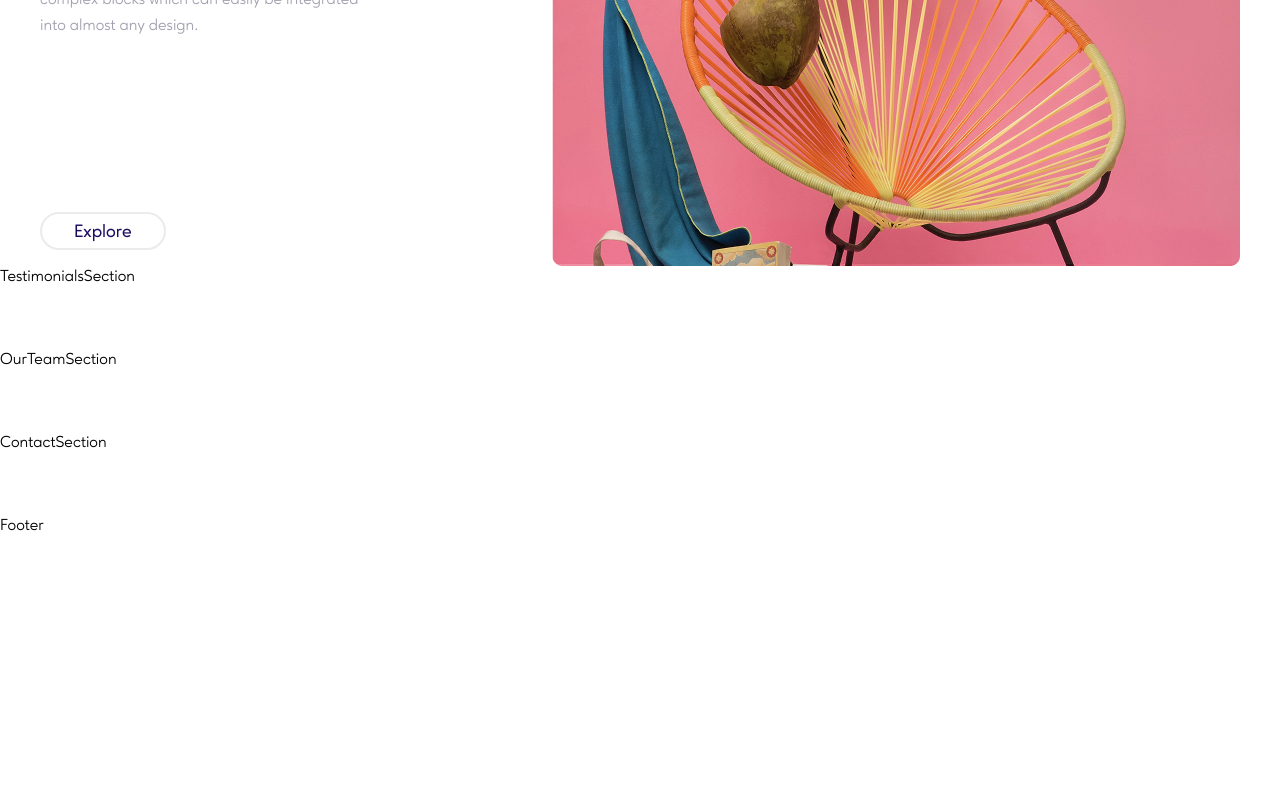
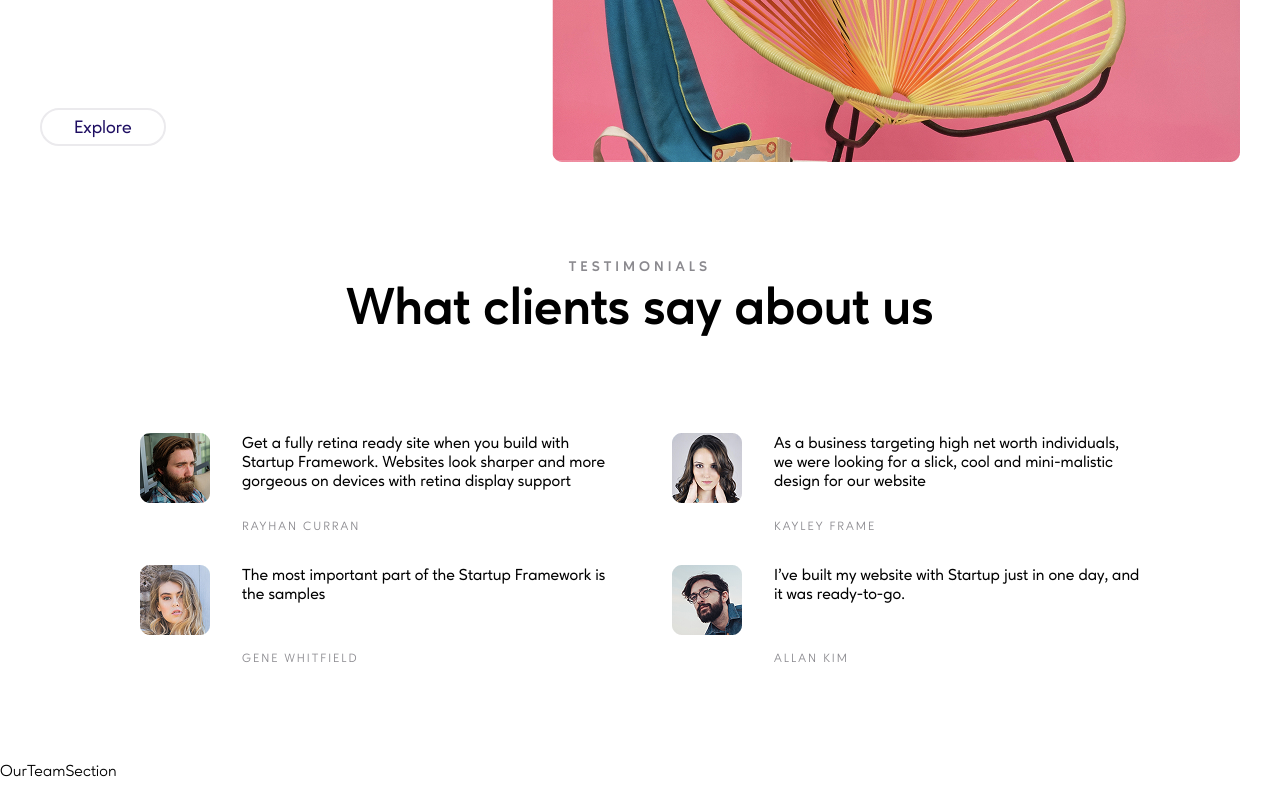
Before and after one commit to JoseAMota11/agency-landing-page, a React (Vite) app: page / in a window 1280 px wide. Shown: the part 2000-2797 px from the top of the page. Before the commit the page ends 2566 px from the top, so only its background shows below. Built offline with nearby package versions, Linux system fonts and the light colour scheme.

Commit message:
:lipstick: Styling testimonials-section component

```diff
--- a/src/App.css
+++ b/src/App.css
@@ -1,7 +1,7 @@
 .main-container {
   max-width: 1440px;
 
-  & > * {
-    margin-bottom: 4rem;
+  & > section {
+    margin-bottom: 6rem;
   }
 }
--- a/src/components/contact-section.tsx
+++ b/src/components/contact-section.tsx
@@ -1,5 +1,5 @@
 function ContactSection() {
-  return <div>ContactSection</div>;
+  return <section>ContactSection</section>;
 }
 
 export default ContactSection;
--- a/src/components/service-section.tsx
+++ b/src/components/service-section.tsx
@@ -1,5 +1,5 @@
 import './service-section.css';
-import Image2 from '../assets/imagen-2.jpg';
+import Image2 from '../assets/image-2.jpg';
 import Card from './card';
 import Icon2 from '../assets/icon-2.svg';
 import Icon3 from '../assets/icon-3.svg';
--- /dev/null
+++ b/src/components/testimonial-card.css
@@ -0,0 +1,25 @@
+.testimonial-card {
+  display: flex;
+  gap: 2rem;
+
+  .testimonial-card--image {
+    width: 70px;
+    height: 70px;
+  }
+  .testimonial-card--div {
+    display: flex;
+    flex-direction: column;
+    justify-content: space-between;
+
+    .testimonial-card--description {
+      font-weight: 500;
+    }
+
+    .testimonial-card--client-name {
+      color: #8a898e;
+      text-transform: uppercase;
+      letter-spacing: 2px;
+      font-size: 12px;
+    }
+  }
+}
--- /dev/null
+++ b/src/components/testimonial-card.tsx
@@ -0,0 +1,43 @@
+import './testimonial-card.css';
+
+export default function TestimonialCard({
+  children,
+}: {
+  children: React.ReactNode;
+}) {
+  return <div className="testimonial-card">{children}</div>;
+}
+
+TestimonialCard.Image = function Image({
+  src,
+  alt,
+}: {
+  src: string;
+  alt: string;
+}) {
+  return <img src={src} alt={alt} className="testimonial-card--image" />;
+};
+
+TestimonialCard.Description = function Description({
+  children,
+}: {
+  children: React.ReactNode;
+}) {
+  return <p className="testimonial-card--description">{children}</p>;
+};
+
+TestimonialCard.ClientName = function ClientName({
+  children,
+}: {
+  children: React.ReactNode;
+}) {
+  return <p className="testimonial-card--client-name">{children}</p>;
+};
+
+TestimonialCard.Div = function Div({
+  children,
+}: {
+  children: React.ReactNode;
+}) {
+  return <div className="testimonial-card--div">{children}</div>;
+};
--- /dev/null
+++ b/src/components/testimonials-section.css
@@ -0,0 +1,24 @@
+.testimonials-section {
+  width: 1000px;
+  margin: 0 auto;
+
+  .testimonials-section--title {
+    font-size: 14px;
+    text-align: center;
+    letter-spacing: 4px;
+    color: #8a898e;
+  }
+
+  .testimonials-section--description {
+    text-align: center;
+    font-size: 52px;
+  }
+
+  .testimonials-section--card-container {
+    margin-top: 6rem;
+    display: grid;
+    grid-template-columns: repeat(2, 1fr);
+    grid-template-rows: repeat(2, 100px);
+    gap: 2rem 4rem;
+  }
+}
--- a/src/components/testimonials-section.tsx
+++ b/src/components/testimonials-section.tsx
@@ -1,5 +1,67 @@
+import './testimonials-section.css';
+import TestimonialCard from './testimonial-card';
+import Avatar1 from '../assets/avatar-1.png';
+import Avatar2 from '../assets/avatar-2.png';
+import Avatar3 from '../assets/avatar-3.png';
+import Avatar4 from '../assets/avatar-4.png';
+
 function TestimonialsSection() {
-  return <section>TestimonialsSection</section>;
+  return (
+    <section className="testimonials-section">
+      <h3 className="testimonials-section--title">TESTIMONIALS</h3>
+      <h2 className="testimonials-section--description">
+        What clients say about us
+      </h2>
+      <div className="testimonials-section--card-container">
+        <TestimonialCard>
+          <TestimonialCard.Image src={Avatar1} alt="Avatar 1" />
+          <TestimonialCard.Div>
+            <TestimonialCard.Description>
+              Get a fully retina ready site when you build with Startup
+              Framework. Websites look sharper and more gorgeous on devices with
+              retina display support
+            </TestimonialCard.Description>
+            <TestimonialCard.ClientName>
+              Rayhan Curran
+            </TestimonialCard.ClientName>
+          </TestimonialCard.Div>
+        </TestimonialCard>
+        <TestimonialCard>
+          <TestimonialCard.Image src={Avatar2} alt="Avatar 2" />
+          <TestimonialCard.Div>
+            <TestimonialCard.Description>
+              As a business targeting high net worth individuals, we were
+              looking for a slick, cool and mini-malistic design for our website
+            </TestimonialCard.Description>
+            <TestimonialCard.ClientName>
+              Kayley Frame
+            </TestimonialCard.ClientName>
+          </TestimonialCard.Div>
+        </TestimonialCard>
+        <TestimonialCard>
+          <TestimonialCard.Image src={Avatar3} alt="Avatar 3" />
+          <TestimonialCard.Div>
+            <TestimonialCard.Description>
+              The most important part of the Startup Framework is the samples
+            </TestimonialCard.Description>
+            <TestimonialCard.ClientName>
+              Gene Whitfield
+            </TestimonialCard.ClientName>
+          </TestimonialCard.Div>
+        </TestimonialCard>
+        <TestimonialCard>
+          <TestimonialCard.Image src={Avatar4} alt="Avatar 4" />
+          <TestimonialCard.Div>
+            <TestimonialCard.Description>
+              I’ve built my website with Startup just in one day, and it was
+              ready-to-go.
+            </TestimonialCard.Description>
+            <TestimonialCard.ClientName>Allan Kim</TestimonialCard.ClientName>
+          </TestimonialCard.Div>
+        </TestimonialCard>
+      </div>
+    </section>
+  );
 }
 
 export default TestimonialsSection;
```
Also changed, not shown: src/assets/image-1.png, src/assets/image-2.jpg (renamed from src/assets/imagen-2.jpg).
